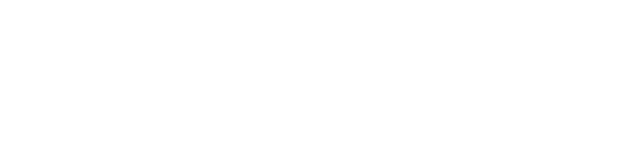
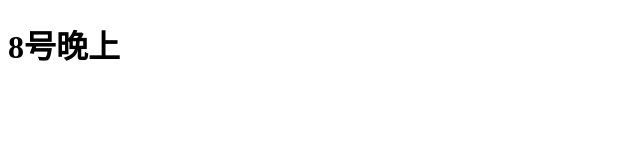
Before and after one commit to liuHappya/test3, a plain HTML site: page index.html in a window 1280 px wide. Shown: the whole page, without its empty margins (0-640 px from the left). Drawn offline with Linux system fonts and the light colour scheme.

Commit message:
8号晚上咯

```diff
--- a/index.html
+++ b/index.html
@@ -7,6 +7,6 @@
     <title>Document</title>
   </head>
   <body>
-    <h1></h1>
+    <h1>8号晚上</h1>
   </body>
 </html>
```
